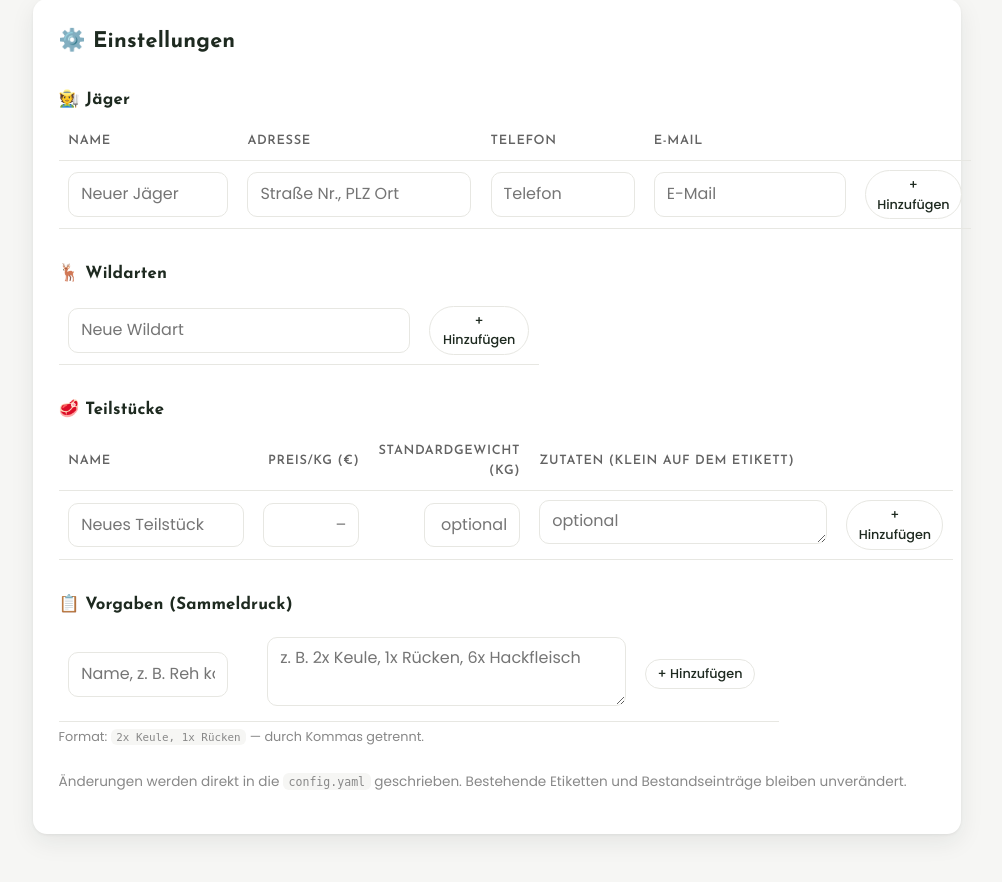
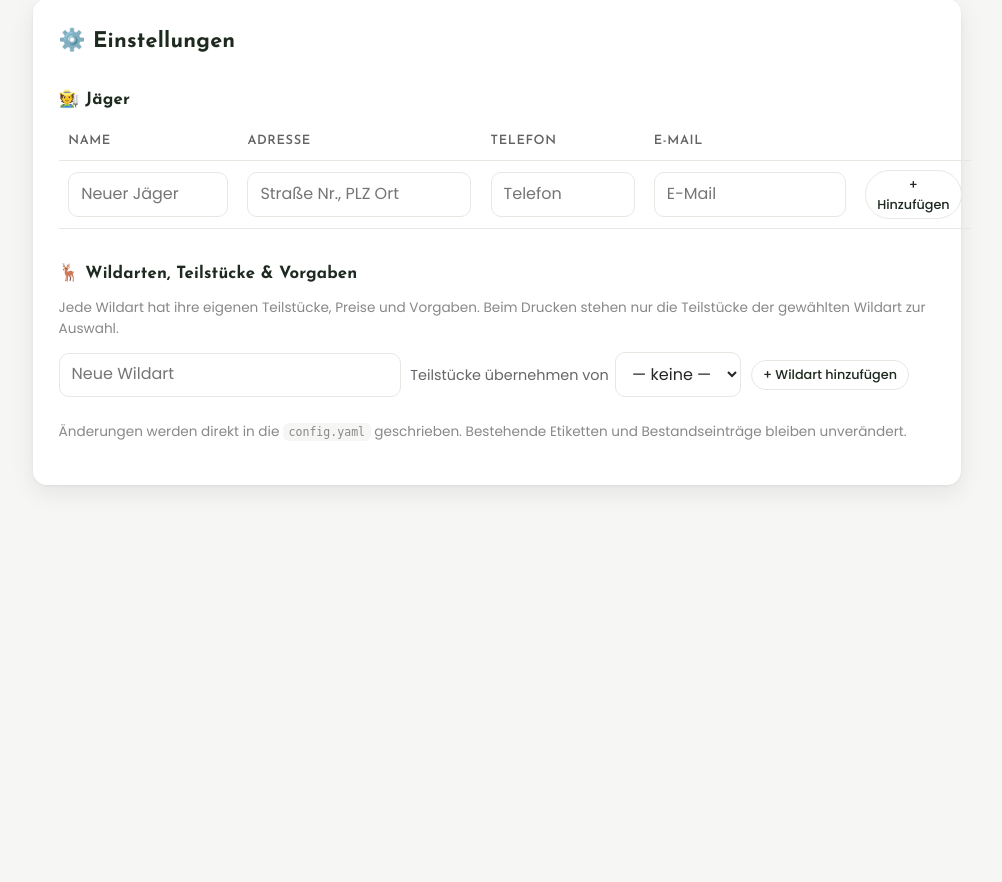
Before and after one commit to mlorenzsm/gamecooler, a FastAPI app: page /settings in a window 1280 px wide. Shown: the part 77-959 px from the top of the page, without its empty margins (143-1145 px from the left). After the commit the page ends 565 px from the top, so only its background shows below. Run offline with FastAPI, Linux system fonts and the light colour scheme; parts of the project's set-up code (start-up, migrations or seed data) failed here and were passed over.

Commit message:
Make parts and presets belong to a game species
Parts used to be one flat list shared by every species, so a Fasan could be
printed as "Bratwurst" and a Keule had one price for Reh and Rotwild alike.
Each species now has its own parts (price, default weight, ingredients) and
its own bulk-print presets.

- Settings: one collapsible section per species with its parts and presets.
  A new species can start from another one's parts. A part that a preset
  still uses can't be deleted, renaming a part updates the presets, and a
  preset may only use the species' own parts.
- Single and bulk print only offer the selected species' parts and presets,
  and take defaults and ingredients from that species.
- The inventory's part filter lists the part names of all species.

An existing config in the old shape converts on load: every species gets a
copy of all parts, and every preset whose parts it has — nothing is lost, and
unwanted combinations are deleted in the settings. The file is rewritten in
the new shape on the next settings save. Records and sales are unchanged.

The ValidationError handler added for the amount field turned every
validation error into "invalid weight", which hid a bug here. It now only
handles errors from the entry form's input.

Co-Authored-By: Claude Code <noreply@anthropic.com>

```diff
--- a/app/main.py
+++ b/app/main.py
@@ -1,6 +1,7 @@
 import io
 import logging
 import re
+from urllib.parse import quote
 from pathlib import Path
 
 from fastapi import FastAPI, Form, HTTPException, Request
@@ -10,7 +11,7 @@ from fastapi.templating import Jinja2Templates
 from pydantic import ValidationError
 
 from . import registry, sales
-from .config import Hunter, PartDefaults, Preset, PresetItem, load_config, save_config
+from .config import Hunter, PartDefaults, Preset, PresetItem, Species, load_config, save_config
 from .labels import render_info_label, render_qr_label
 from .models import (
     PIECES_RE,
@@ -51,20 +52,32 @@ def print_safely(images: list, printer, dry_run: bool) -> str | None:
     return None
 
 
-def parts_json(parts: dict[str, PartDefaults]) -> dict:
-    return {name: p.model_dump() for name, p in parts.items()}
+def species_json(species: list[Species]) -> dict:
+    """Parts and presets per species, for the entry pages' JavaScript."""
+    return {
+        s.name: {
+            "parts": {name: p.model_dump() for name, p in s.parts.items()},
+            "presets": {pr.name: [i.model_dump() for i in pr.items] for pr in s.presets},
+        }
+        for s in species
+    }
 
 
-def presets_json(presets: list[Preset]) -> dict:
-    return {p.name: [i.model_dump() for i in p.items] for p in presets}
+def all_part_names(species: list[Species]) -> list[str]:
+    """Every part name across all species, first-seen order, for filters."""
+    seen: dict[str, None] = {}
+    for s in species:
+        for name in s.parts:
+            seen.setdefault(name)
+    return list(seen)
 
 
 def preset_text(preset: Preset) -> str:
     return ", ".join(f"{i.count}x {i.part}" for i in preset.items)
 
 
-templates.env.filters["parts_json"] = parts_json
-templates.env.filters["presets_json"] = presets_json
+templates.env.filters["species_json"] = species_json
+templates.env.filters["all_part_names"] = all_part_names
 templates.env.filters["preset_text"] = preset_text
 
 config = load_config()
@@ -72,8 +85,12 @@ config = load_config()
 
 @app.exception_handler(ValidationError)
 def invalid_input(request: Request, exc: ValidationError):
-    # Only reachable when the browser's pattern check is bypassed (old page,
-    # typo on a device that ignores it). A message beats a bare 500.
+    # Reachable when the browser's pattern check is bypassed (old page, typo
+    # on a device that ignores it). A message beats a bare 500 — but only for
+    # the entry form's input; any other validation error is a bug and must
+    # stay visible instead of being disguised as a typo.
+    if exc.title != "PartIn":
+        raise exc
     return RedirectResponse(
         url="/?msg=Ungültige Eingabe — Gewicht als 1,25 oder Stückzahl als 5x",
         status_code=303,
@@ -84,8 +101,8 @@ def find_hunter(name: str) -> Hunter | None:
     return next((h for h in config.hunters if h.name == name), None)
 
 
-def part_ingredients(part: str) -> str | None:
-    defaults = config.parts.get(part)
+def part_ingredients(species: str, part: str) -> str | None:
+    defaults = config.part(species, part)
     return defaults.ingredients if defaults else None
 
 
@@ -142,7 +159,7 @@ def preview(
         hunter=hunter, species=species, part=part,
         weight_kg=weight_kg,
         price_per_kg=price_per_kg,
-        ingredients=part_ingredients(part),
+        ingredients=part_ingredients(species, part),
     )
     record = PartRecord.from_input(part_in, printed=False)
     img = (
@@ -189,11 +206,11 @@ async def bulk_print(request: Request):
             # configured default is per kg, so it must not stand in for it.
             price = price.strip() or None
         else:
-            price = price.strip() or getattr(config.parts.get(part), "price", None)
+            price = price.strip() or getattr(config.part(species, part), "price", None)
         part_in = PartIn(
             hunter=hunter, species=species, part=part,
             weight_kg=weight, price_per_kg=price,
-            ingredients=part_ingredients(part),
+            ingredients=part_ingredients(species, part),
         )
         for _ in range(int(count)):
             records.append(PartRecord.from_input(part_in, printed=False))
@@ -239,7 +256,7 @@ def create_part(
     part_in = PartIn(
         hunter=hunter, species=species, part=part,
         weight_kg=weight_kg, price_per_kg=price_per_kg,
-        ingredients=part_ingredients(part),
+        ingredients=part_ingredients(species, part),
     )
     record = PartRecord.from_input(part_in, printed=False)
     images = [render_info_label(record, find_hunter(hunter)), render_qr_label(record, config.best_before_months)]
@@ -417,39 +434,68 @@ def parse_preset_items(text: str) -> list[PresetItem] | None:
     return items or None
 
 
+def _species_or_404(name: str) -> Species:
+    species = config.find_species(name)
+    if species is None:
+        raise HTTPException(status_code=404, detail="Wildart nicht gefunden")
+    return species
+
+
 @app.post("/settings/presets")
 def settings_preset_save(
+    species: str = Form(...),
     original_name: str = Form(""),
     name: str = Form(...),
     items_text: str = Form(...),
 ):
+    sp = _species_or_404(species)
     items = parse_preset_items(items_text)
     if items is None:
-        return RedirectResponse(url="/settings?msg=Ungültiges Format — erwartet z. B. „2x Keule, 1x Rücken“", status_code=303)
+        return _settings_error(sp.name, "Ungültiges Format — erwartet z. B. „2x Keule, 1x Rücken“")
+    # A preset may only use parts this species has; otherwise bulk print would
+    # fill rows with a part that can't be selected for it.
+    unknown = [i.part for i in items if i.part not in sp.parts]
+    if unknown:
+        return _settings_error(sp.name, f"Unbekannte Teilstücke für {sp.name}: {', '.join(unknown)}")
     preset = Preset(name=name.strip(), items=items)
-    config.presets = [p for p in config.presets if p.name != original_name]
-    config.presets.append(preset)
-    return _settings_redirect(f"Vorgabe „{preset.name}“ gespeichert")
+    sp.presets = [p for p in sp.presets if p.name != original_name]
+    sp.presets.append(preset)
+    return _settings_redirect(f"Vorgabe „{preset.name}“ für {sp.name} gespeichert", sp.name)
 
 
 @app.post("/settings/presets/delete")
-def settings_preset_delete(name: str = Form(...)):
-    config.presets = [p for p in config.presets if p.name != name]
-    return _settings_redirect(f"Vorgabe „{name}“ gelöscht")
+def settings_preset_delete(species: str = Form(...), name: str = Form(...)):
+    sp = _species_or_404(species)
+    sp.presets = [p for p in sp.presets if p.name != name]
+    return _settings_redirect(f"Vorgabe „{name}“ für {sp.name} gelöscht", sp.name)
 
 
 @app.get("/settings")
-def settings_page(request: Request, msg: str = ""):
+def settings_page(request: Request, msg: str = "", species: str = ""):
     return templates.TemplateResponse(
         request,
         "settings.html",
-        {"config": config, "msg": msg, "active": "settings"},
+        {"config": config, "msg": msg, "active": "settings", "open_species": species},
     )
 
 
-def _settings_redirect(msg: str) -> RedirectResponse:
+def _settings_url(msg: str, species: str = "") -> str:
+    # The anchor brings the page back to the species that was just edited,
+    # instead of the top of a long settings page.
+    url = f"/settings?msg={quote(msg)}"
+    index = next((i for i, s in enumerate(config.species, 1) if s.name == species), None)
+    if index:
+        url += f"&species={quote(species)}#species-{index}"
+    return url
+
+
+def _settings_redirect(msg: str, species: str = "") -> RedirectResponse:
     save_config(config)
-    return RedirectResponse(url=f"/settings?msg={msg}", status_code=303)
+    return RedirectResponse(url=_settings_url(msg, species), status_code=303)
+
+
+def _settings_error(species: str, msg: str) -> RedirectResponse:
+    return RedirectResponse(url=_settings_url(msg, species), status_code=303)
 
 
 @app.post("/settings/hunters")
@@ -482,49 +528,70 @@ def settings_hunter_delete(name: str = Form(""), original_name: str = Form("")):
 
 
 @app.post("/settings/species")
-def settings_species_add(name: str = Form(...)):
+def settings_species_add(name: str = Form(...), copy_from: str = Form("")):
     name = name.strip()
-    if name and name not in config.species:
-        config.species.append(name)
-        return _settings_redirect(f"Wildart „{name}“ hinzugefügt")
-    return RedirectResponse(url="/settings?msg=Wildart existiert bereits", status_code=303)
+    if not name or config.find_species(name):
+        return RedirectResponse(url="/settings?msg=Wildart existiert bereits", status_code=303)
+    # Optionally start from another species' parts, so a new deer species
+    # doesn't need every cut typed in again.
+    source = config.find_species(copy_from)
+    config.species.append(Species(
+        name=name,
+        parts={n: p.model_copy() for n, p in source.parts.items()} if source else {},
+    ))
+    return _settings_redirect(f"Wildart „{name}“ hinzugefügt", name)
 
 
 @app.post("/settings/species/delete")
 def settings_species_delete(name: str = Form(...)):
-    if name not in config.species:
-        raise HTTPException(status_code=404, detail="Wildart nicht gefunden")
-    config.species.remove(name)
+    sp = _species_or_404(name)
+    if len(config.species) == 1:
+        return RedirectResponse(url="/settings?msg=Die letzte Wildart kann nicht gelöscht werden", status_code=303)
+    config.species.remove(sp)
     return _settings_redirect(f"Wildart „{name}“ gelöscht")
 
 
 @app.post("/settings/parts")
 def settings_part_save(
+    species: str = Form(...),
     original_name: str = Form(""),
     name: str = Form(...),
     price: str = Form(""),
     weight_kg: str = Form(""),
     ingredients: str = Form(""),
 ):
+    sp = _species_or_404(species)
     name = name.strip()
+    if name != original_name and name in sp.parts:
+        return _settings_error(sp.name, f"„{name}“ gibt es bei {sp.name} schon")
     defaults = PartDefaults(
         price=parse_optional_decimal(price),
         weight_kg=parse_optional_decimal(weight_kg),
         ingredients=ingredients,
     )
     if original_name and original_name != name:
-        config.parts.pop(original_name, None)
-    config.parts[name] = defaults
-    return _settings_redirect(f"Teilstück „{name}“ gespeichert")
+        # Rename in place so the part keeps its position, and carry the new
+        # name into this species' presets so they don't point at a ghost.
+        sp.parts = {(name if k == original_name else k): v for k, v in sp.parts.items()}
+        for preset in sp.presets:
+            for item in preset.items:
+                if item.part == original_name:
+                    item.part = name
+    sp.parts[name] = defaults
+    return _settings_redirect(f"Teilstück „{name}“ ({sp.name}) gespeichert", sp.name)
 
 
 @app.post("/settings/parts/delete")
-def settings_part_delete(name: str = Form(""), original_name: str = Form("")):
+def settings_part_delete(species: str = Form(...), name: str = Form(""), original_name: str = Form("")):
+    sp = _species_or_404(species)
     name = original_name or name
-    if name not in config.parts:
+    if name not in sp.parts:
         raise HTTPException(status_code=404, detail="Teilstück nicht gefunden")
-    del config.parts[name]
-    return _settings_redirect(f"Teilstück „{name}“ gelöscht")
+    in_presets = [p.name for p in sp.presets if any(i.part == name for i in p.items)]
+    if in_presets:
+        return _settings_error(sp.name, f"„{name}“ wird noch in Vorgaben verwendet: {', '.join(in_presets)}")
+    del sp.parts[name]
+    return _settings_redirect(f"Teilstück „{name}“ ({sp.name}) gelöscht", sp.name)
 
 
 @app.get("/parts.json")
--- a/app/templates/inventory.html
+++ b/app/templates/inventory.html
@@ -14,11 +14,11 @@
 <div style="display:flex; gap:0.6rem; flex-wrap:wrap; margin-bottom:1rem;">
   <select id="f-species">
     <option value="">Alle Wildarten</option>
-    {% for s in config.species %}<option>{{ s }}</option>{% endfor %}
+    {% for s in config.species %}<option>{{ s.name }}</option>{% endfor %}
   </select>
   <select id="f-part">
     <option value="">Alle Teilstücke</option>
-    {% for p in config.parts %}<option>{{ p }}</option>{% endfor %}
+    {% for p in config.species | all_part_names %}<option>{{ p }}</option>{% endfor %}
   </select>
   <select id="f-status">
     <option value="stock">Im Bestand</option>
--- a/app/templates/settings.html
+++ b/app/templates/settings.html
@@ -40,41 +40,36 @@
 </table>
 </div>
 
-<h3 style="margin-top:2rem;">🦌 Wildarten</h3>
-{% for s in config.species %}
-<form method="post" action="/settings/species/delete" id="species-{{ loop.index }}"
-      onsubmit="return confirm('Wildart „{{ s }}“ löschen?')"></form>
+<h3 style="margin-top:2rem;">🦌 Wildarten, Teilstücke &amp; Vorgaben</h3>
+<p style="font-size:0.85rem; color:#888; margin-top:0;">
+  Jede Wildart hat ihre eigenen Teilstücke, Preise und Vorgaben. Beim Drucken
+  stehen nur die Teilstücke der gewählten Wildart zur Auswahl.
+</p>
+
+{% for sp in config.species %}
+{% set si = loop.index %}
+<details class="species-block" id="species-{{ si }}" {% if open_species == sp.name or (not open_species and loop.first) %}open{% endif %}>
+  <summary>
+    <b>{{ sp.name }}</b>
+    <span class="species-meta">{{ sp.parts | length }} Teilstücke · {{ sp.presets | length }} Vorgaben</span>
+  </summary>
+
+  {# --- Teilstücke dieser Wildart --- #}
+  {% for name in sp.parts %}
+  <form method="post" action="/settings/parts" id="part-{{ si }}-{{ loop.index }}">
+    <input type="hidden" name="species" value="{{ sp.name }}">
+  </form>
   {% endfor %}
-<form method="post" action="/settings/species" id="species-new"></form>
-<div class="table-scroll">
-<table style="max-width:30rem;">
-  {% for s in config.species %}
-  <tr>
-    <td>{{ s }}</td>
-    <td style="text-align:right;">
-      <input type="hidden" name="name" value="{{ s }}" form="species-{{ loop.index }}">
-      <button class="small" type="submit" form="species-{{ loop.index }}">✕</button>
-    </td>
-  </tr>
-  {% endfor %}
-  <tr>
-    <td><input name="name" required placeholder="Neue Wildart" form="species-new"></td>
-    <td style="text-align:right;"><button class="small" type="submit" form="species-new">+ Hinzufügen</button></td>
-  </tr>
-</table>
-</div>
-
-<h3 style="margin-top:2rem;">🥩 Teilstücke</h3>
-{% for name in config.parts %}
-<form method="post" action="/settings/parts" id="part-{{ loop.index }}"></form>
-{% endfor %}
-<form method="post" action="/settings/parts" id="part-new"></form>
+  <form method="post" action="/settings/parts" id="part-{{ si }}-new">
+    <input type="hidden" name="species" value="{{ sp.name }}">
+  </form>
+  <h4>🥩 Teilstücke</h4>
   <div class="table-scroll">
   <table style="max-width:62rem;">
     <tr><th>Name</th><th class="num">Preis/kg (€)</th><th class="num">Standardgewicht (kg)</th><th>Zutaten (klein auf dem Etikett)</th><th></th></tr>
     {# empty price = part printed without any price on the label #}
-  {% for name, p in config.parts.items() %}
-  {% set f = 'part-' ~ loop.index %}
+    {% for name, p in sp.parts.items() %}
+    {% set f = 'part-' ~ si ~ '-' ~ loop.index %}
     <tr>
       <td>
         <input type="hidden" name="original_name" value="{{ name }}" form="{{ f }}">
@@ -91,32 +86,37 @@
       <td style="white-space:nowrap;">
         <button class="small" type="submit" form="{{ f }}">Speichern</button>
         <button class="small" type="submit" form="{{ f }}" formaction="/settings/parts/delete" formnovalidate
-              onclick="return confirm('Teilstück „{{ name }}“ löschen?')">✕</button>
+                onclick="return confirm('Teilstück „{{ name }}“ bei {{ sp.name }} löschen?')">✕</button>
       </td>
     </tr>
     {% endfor %}
     <tr>
-    <td><input name="name" required placeholder="Neues Teilstück" form="part-new" style="width:11rem"></td>
+      <td><input name="name" required placeholder="Neues Teilstück" form="part-{{ si }}-new" style="width:11rem"></td>
       <td class="num"><input name="price" inputmode="decimal" pattern="[0-9]+([.,][0-9]+)?"
-                           placeholder="–" form="part-new" style="width:6rem; text-align:right;"></td>
+                             placeholder="–" form="part-{{ si }}-new" style="width:6rem; text-align:right;"></td>
       <td class="num"><input name="weight_kg" inputmode="decimal" pattern="[0-9]+([.,][0-9]+)?"
-                           placeholder="optional" form="part-new" style="width:6rem; text-align:right;"></td>
-    <td><textarea name="ingredients" rows="1" placeholder="optional" form="part-new"
+                             placeholder="optional" form="part-{{ si }}-new" style="width:6rem; text-align:right;"></td>
+      <td><textarea name="ingredients" rows="1" placeholder="optional" form="part-{{ si }}-new"
                     style="width:18rem; min-height:2.2rem; resize:vertical;"></textarea></td>
-    <td><button class="small" type="submit" form="part-new">+ Hinzufügen</button></td>
+      <td><button class="small" type="submit" form="part-{{ si }}-new">+ Hinzufügen</button></td>
     </tr>
   </table>
   </div>
 
-<h3 style="margin-top:2rem;">📋 Vorgaben (Sammeldruck)</h3>
-{% for preset in config.presets %}
-<form method="post" action="/settings/presets" id="preset-{{ loop.index }}"></form>
+  {# --- Vorgaben dieser Wildart --- #}
+  {% for preset in sp.presets %}
+  <form method="post" action="/settings/presets" id="preset-{{ si }}-{{ loop.index }}">
+    <input type="hidden" name="species" value="{{ sp.name }}">
+  </form>
   {% endfor %}
-<form method="post" action="/settings/presets" id="preset-new"></form>
+  <form method="post" action="/settings/presets" id="preset-{{ si }}-new">
+    <input type="hidden" name="species" value="{{ sp.name }}">
+  </form>
+  <h4>📋 Vorgaben (Sammeldruck)</h4>
   <div class="table-scroll">
   <table style="max-width:45rem;">
-  {% for preset in config.presets %}
-  {% set f = 'preset-' ~ loop.index %}
+    {% for preset in sp.presets %}
+    {% set f = 'preset-' ~ si ~ '-' ~ loop.index %}
     <tr>
       <td>
         <input type="hidden" name="original_name" value="{{ preset.name }}" form="{{ f }}">
@@ -129,27 +129,56 @@
       <td style="white-space:nowrap;">
         <button class="small" type="submit" form="{{ f }}">Speichern</button>
         <button class="small" type="submit" form="{{ f }}" formaction="/settings/presets/delete" formnovalidate
-              onclick="return confirm('Vorgabe „{{ preset.name }}“ löschen?')">✕</button>
+                onclick="return confirm('Vorgabe „{{ preset.name }}“ bei {{ sp.name }} löschen?')">✕</button>
       </td>
     </tr>
     {% endfor %}
     <tr>
-    <td><input name="name" required placeholder="Name, z. B. Reh komplett" form="preset-new" style="width:10rem"></td>
+      <td><input name="name" required placeholder="Name, z. B. {{ sp.name }} komplett" form="preset-{{ si }}-new" style="width:10rem"></td>
       <td>
         <textarea name="items_text" required rows="2" style="width:100%;"
-                placeholder="z. B. 2x Keule, 1x Rücken, 6x Hackfleisch" form="preset-new"></textarea>
+                  placeholder="z. B. 2x Keule, 1x Rücken, 6x Hackfleisch" form="preset-{{ si }}-new"></textarea>
       </td>
-    <td><button class="small" type="submit" form="preset-new">+ Hinzufügen</button></td>
+      <td><button class="small" type="submit" form="preset-{{ si }}-new">+ Hinzufügen</button></td>
     </tr>
   </table>
   </div>
   <p style="font-size:0.8rem; color:#888; margin-top:0.3rem;">
-  Format: <code>2x Keule, 1x Rücken</code> — durch Kommas getrennt.
+    Format: <code>2x Keule, 1x Rücken</code> — durch Kommas getrennt, nur Teilstücke von {{ sp.name }}.
   </p>
+
+  <form method="post" action="/settings/species/delete" style="margin-top:1rem;"
+        onsubmit="return confirm('Wildart „{{ sp.name }}“ mit allen Teilstücken und Vorgaben löschen?\n\nBestehende Etiketten und Bestand bleiben erhalten.')">
+    <input type="hidden" name="name" value="{{ sp.name }}">
+    <button class="small" type="submit">✕ Wildart „{{ sp.name }}“ löschen</button>
+  </form>
+</details>
+{% endfor %}
+
+<form method="post" action="/settings/species" class="species-new">
+  <input name="name" required placeholder="Neue Wildart">
+  <label style="display:flex; align-items:center; gap:0.4rem; font-size:0.9rem; color:#666;">
+    Teilstücke übernehmen von
+    <select name="copy_from">
+      <option value="">— keine —</option>
+      {% for sp in config.species %}<option>{{ sp.name }}</option>{% endfor %}
+    </select>
+  </label>
+  <button class="small" type="submit">+ Wildart hinzufügen</button>
+</form>
 
 <p style="margin-top:1.5rem; font-size:0.85rem; color:#888;">
   Änderungen werden direkt in die <code>config.yaml</code> geschrieben.
   Bestehende Etiketten und Bestandseinträge bleiben unverändert.
 </p>
 
+<style>
+  .species-block { border: 1px solid #ddd; border-radius: 8px; padding: 0.6rem 1rem; margin: 0.8rem 0; }
+  .species-block > summary { cursor: pointer; font-size: 1.05rem; padding: 0.2rem 0; }
+  .species-block[open] > summary { margin-bottom: 0.4rem; }
+  .species-meta { color: #888; font-size: 0.85rem; margin-left: 0.6rem; }
+  .species-block h4 { margin: 1rem 0 0.4rem; }
+  .species-new { display: flex; gap: 0.6rem; flex-wrap: wrap; align-items: center; margin-top: 0.6rem; }
+</style>
+
 {% endblock %}
```
Also changed, not shown: app/config.py (+80 -17 lines), app/templates/bulk.html (+47 -17 lines), app/templates/index.html (+20 -5 lines), 1 other file. Lines whose indentation alone changed are shown as unchanged.
